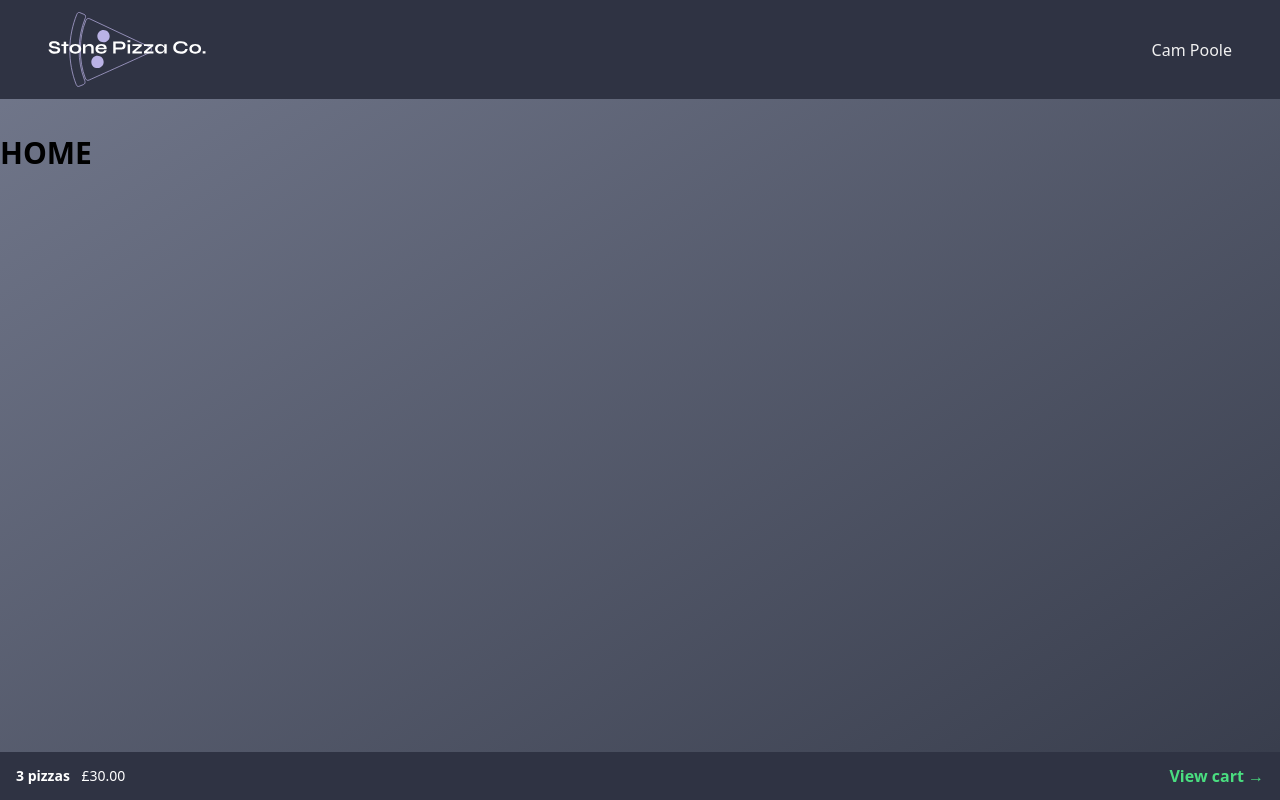
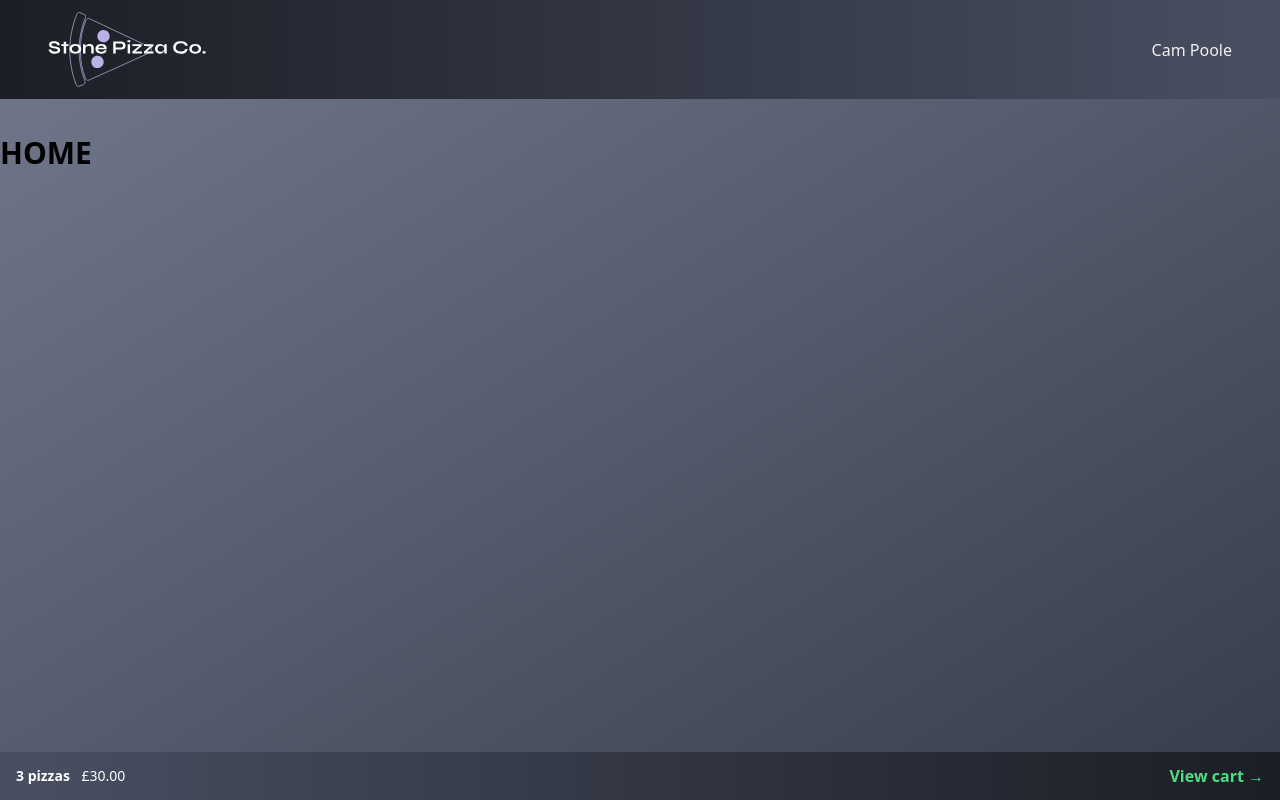
Before and after one commit to cedekpoole/stone-pizza-co, a React (Vite) app: page / in a window 1280 px wide. Built offline with nearby package versions, Linux system fonts and the light colour scheme.

Commit message:
add gradients to cartoverview and header backgrounds

```diff
--- a/src/features/cart/CartOverview.jsx
+++ b/src/features/cart/CartOverview.jsx
@@ -2,7 +2,7 @@ import { Link } from "react-router-dom";
 
 function CartOverview() {
   return (
-    <div className="fixed bottom-0 left-0 w-full bg-[#2f3343] text-white px-4 py-3 flex justify-between items-center shadow-lg">
+    <div className="fixed bottom-0 left-0 w-full bg-gradient-to-l to-[#494f62] from-[#1c1e25] text-white px-4 py-3 flex justify-between items-center shadow-lg">
       <p className="text-sm">
         <span className="font-semibold">3 pizzas</span>{" "}
         <span className="ml-2">£30.00</span>
--- a/src/ui/Header.jsx
+++ b/src/ui/Header.jsx
@@ -2,7 +2,7 @@ import { Link } from "react-router-dom";
 
 function Header() {
   return (
-    <header className="flex items-center bg-[#2f3343] py-3 lg:px-12 justify-between mb-9 text-[#f1f1f1]">
+    <header className="flex items-center bg-gradient-to-r to-[#494f62] from-[#1c1e25] py-3 lg:px-12 justify-between mb-9 text-[#f1f1f1]">
       <Link to="/">
         <img src="./StonePizza.svg" alt="logo" className="w-32 lg:w-40" />
       </Link>
```
